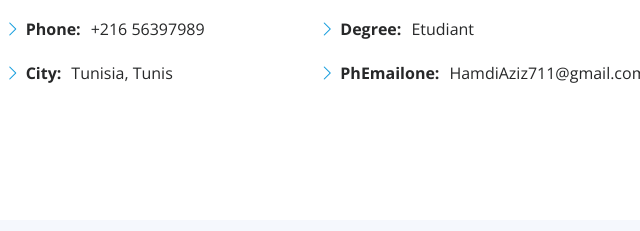
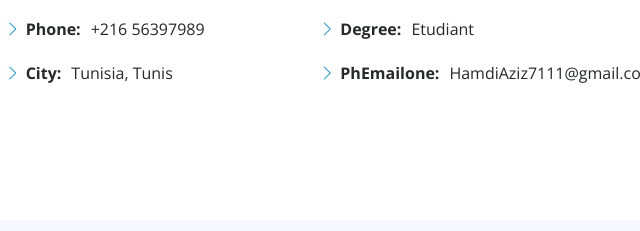
Before and after one commit to Aziz-hamdi10/Profile_Aziz_Hamdi, a plain HTML site: page index.html in a window 1280 px wide. Shown: the part 1171-1402 px from the top of the page, 640-1280 px from the left. Drawn offline with nearby package versions, Linux system fonts and the light colour scheme; files whose address does not match are found by name.

Commit message:
Add files via upload

```diff
--- a/index.html
+++ b/index.html
@@ -72,7 +72,7 @@
   <!-- ======= Hero Section ======= -->
   <section id="hero" class="d-flex flex-column justify-content-center align-items-center">
     <div class="hero-container col-lg-12 col-md-6" data-aos="fade-in" style="margin-left: 10;">
-      <h1 style="text-align: center;">Hi, I'm<br>Hamdi Aziz</h1>
+      <h1 style="text-align: center;" >Hi, I'm<br>Hamdi Aziz</h1>
       <p class="margin-large"> <!-- Add a class for large screens -->
         I'm <span class="typed text-primary" data-typed-items="Programmer, Developer, UX/UI Designer"></span>
       </p>
@@ -120,7 +120,7 @@
                 <ul>
                   <li><i class="bi bi-chevron-right"></i> <strong>Age:</strong> <span>20</span></li>
                   <li><i class="bi bi-chevron-right"></i> <strong>Degree:</strong> <span>Etudiant</span></li>
-                  <li><i class="bi bi-chevron-right"></i> <strong>PhEmailone:</strong> <span>HamdiAziz711@gmail.com</span></li>
+                  <li><i class="bi bi-chevron-right"></i> <strong>PhEmailone:</strong> <span>HamdiAziz7111@gmail.com</span></li>
                 </ul>
               </div>
             </div>
@@ -458,7 +458,7 @@
               <div class="email">
                 <i class="bi bi-envelope"></i>
                 <h4>Email:</h4>
-                <p>HamdiAziz711@gmail.com</p>
+                <p>HamdiAziz7111@gmail.com</p>
               </div>
 
               <div class="phone">
```
